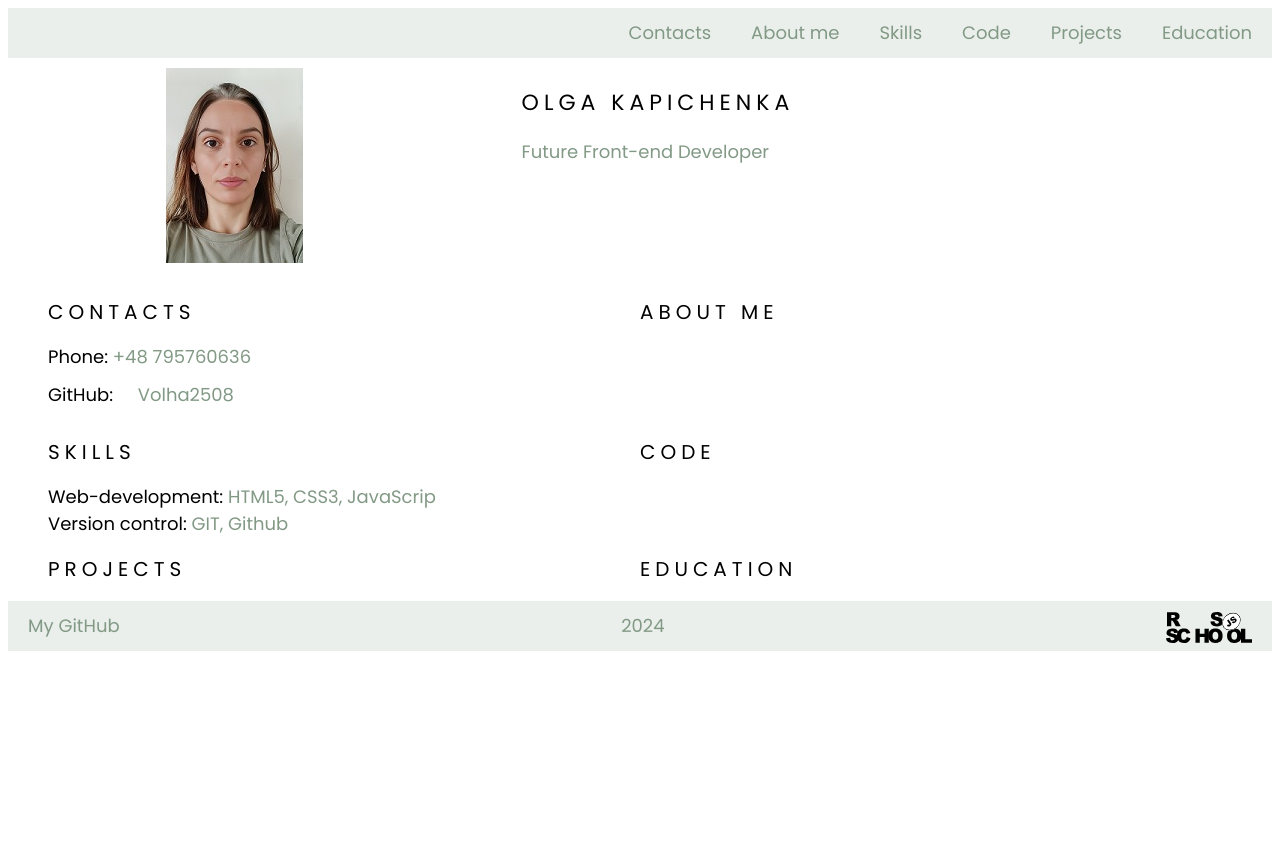
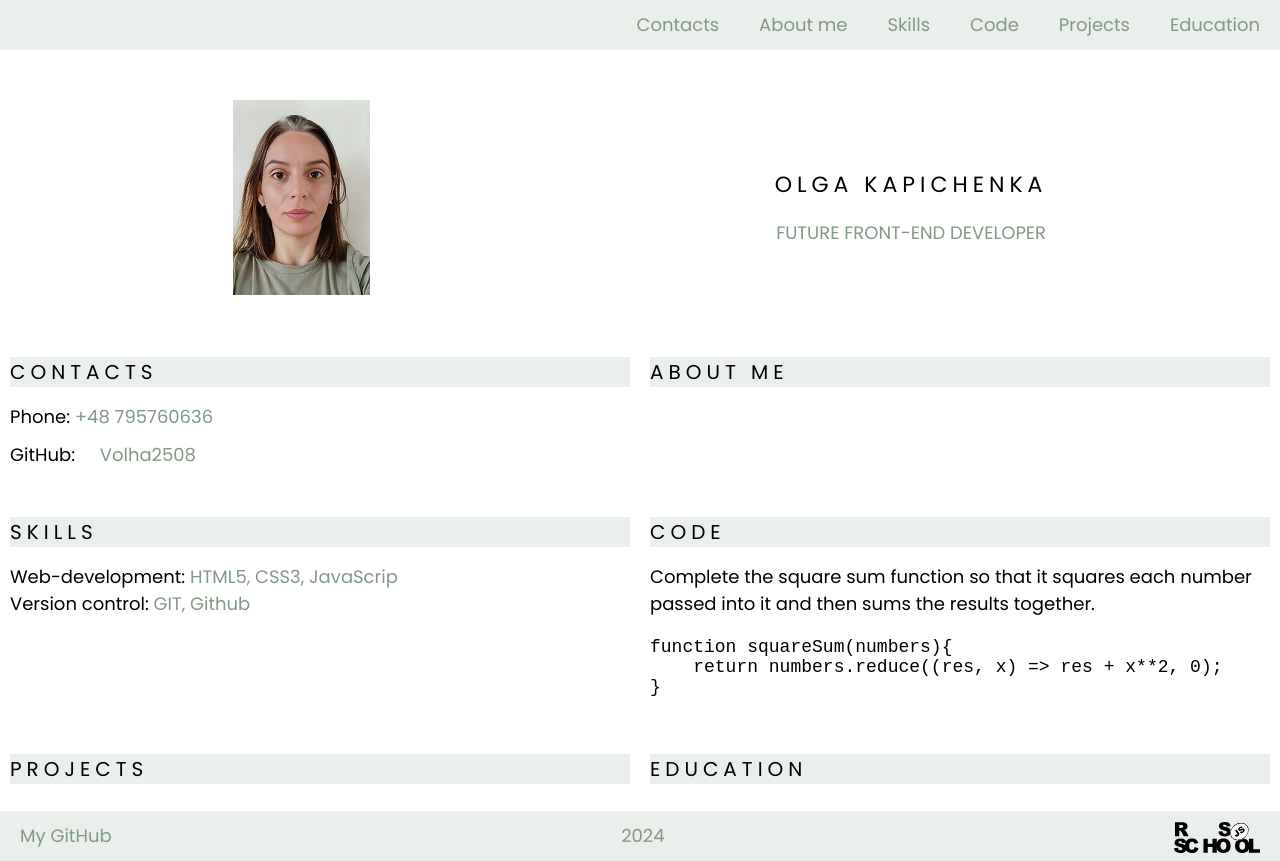
Before and after one commit to Volha2508/rsschool-cv, a plain HTML site: page index.html in a window 1280 px wide. Before the commit the page ends 800 px from the top, so only its background shows below. Drawn offline with Linux system fonts and the light colour scheme.

Commit message:
feat: Code done

```diff
--- a/index.html
+++ b/index.html
@@ -23,21 +23,21 @@
         </div>
     </header>
     <main class = "main">
-        <div class = "container">
-            <div class = "main-container">
-                <section class="section0"  id="profile">
+        <div class = "container main-container">
+
+                <section class="section section-profile"  id="profile">
                     <img src="./assets/img/animeIam.jpg" alt="avatar"  >
-                </section>
-                <section class="section" id="contacts">
-                    <div class="h1-section0">
-                        <h1 class="section-title">
+                    <div class="section-profile-title">
+
+
+                        <h1>
                             Olga Kapichenka
                         </h1>
-                        <p class="section-text">Future Front-end Developer</p>
+                        <div class="section-text">Future Front-end Developer</div>
                     </div>
                 </section>
-            </div>
-            <div class = "main-container">
+
+
                 <section class="section" id="contacts">
                     <h2 class="section-title">
                         Contacts
@@ -75,6 +75,14 @@
                     <h2 class="section-title">
                         Code
                     </h2>
+                    Complete the square sum function so that it
+                    squares each number passed into it and then sums the results together.
+                    <pre class="pre">
+                        <code>
+function squareSum(numbers){
+    return numbers.reduce((res, x) => res + x**2, 0);
+}                       </code>
+                    </pre>
                 </section>
                 <section class="section" id="projects">
                     <h2 class="section-title">
@@ -86,7 +94,7 @@
                         Education
                     </h2>
                 </section>
-            </div>
+
         </div>
     </main>
     <footer class = "footer">
--- a/style.css
+++ b/style.css
@@ -8,7 +8,7 @@
     font-weight: 400;
     color: #000000;
 }
-  h1.section-title {
+h1 {
     font-size: 22px;
     font-weight: 400;
     text-transform: uppercase;
@@ -36,9 +36,10 @@
     display: inline;
     color: #829985;
 }
-  .footer, .header {
+.footer, .header, .section-title {
     background-color: #eaefeb;
 }
+*****************************************************************
 * {
     box-sizing: border-box;
 }
@@ -49,10 +50,15 @@
     display: flex;
     flex-direction: column;
     justify-content: space-between;
+    min-width: 320px;
+    min-height: 100vh;
+    margin: 0;
+    padding: 0;
 }
 .container {
     max-width: 1440px;
     margin: 0 auto;
+    min-height: 50px;
 }
 .nav-list {
     display: flex;
@@ -95,20 +101,34 @@
 .main-container {
     display: flex;
     flex-wrap: wrap;
-    justify-content: center;
-    padding-right: 40px;
-    padding-left: 40px;
-    padding-top: 10px;
+    justify-content: space-between;
 }
 .section {
-    width: 50%;
+    width: calc(50% - 20px);
+    padding: 10px;
+
 }
-  .section0 {
-    width: 30%;
+.section-profile {
+    display: flex;
+    justify-content: space-around;
+    width: 100%;
+    padding: 50px 30px 35px;
 }
-
+.section-profile-title {
+    display: flex;
+    flex-direction: column;
+    justify-content: center;
+    align-content: center;
+    text-align: center;
+    text-transform: uppercase;
+}
 @media (max-width: 768px) {
     .section {
       width: 100%;
     }
 }
+.pre {
+    text-align: left;
+    padding: 0;
+    margin: 0;
+}
```
Lines whose indentation alone changed are shown as unchanged.
